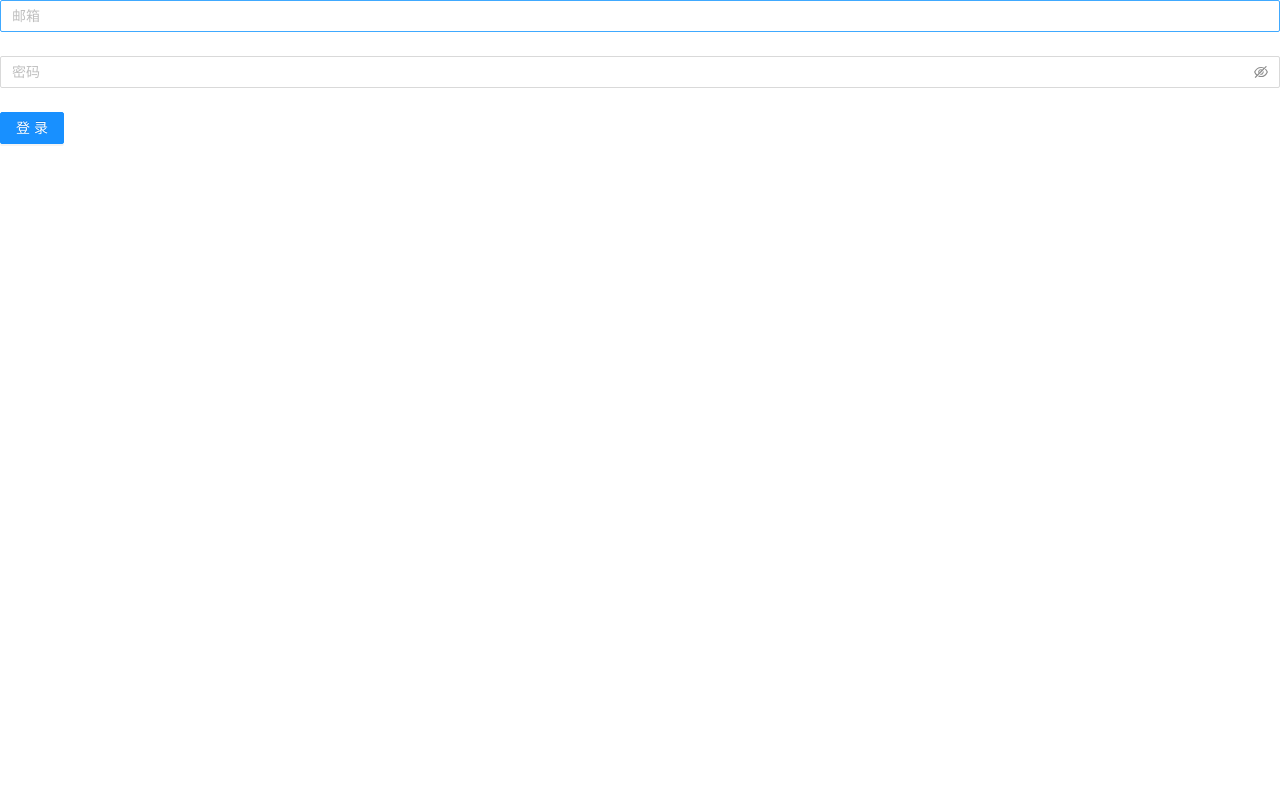
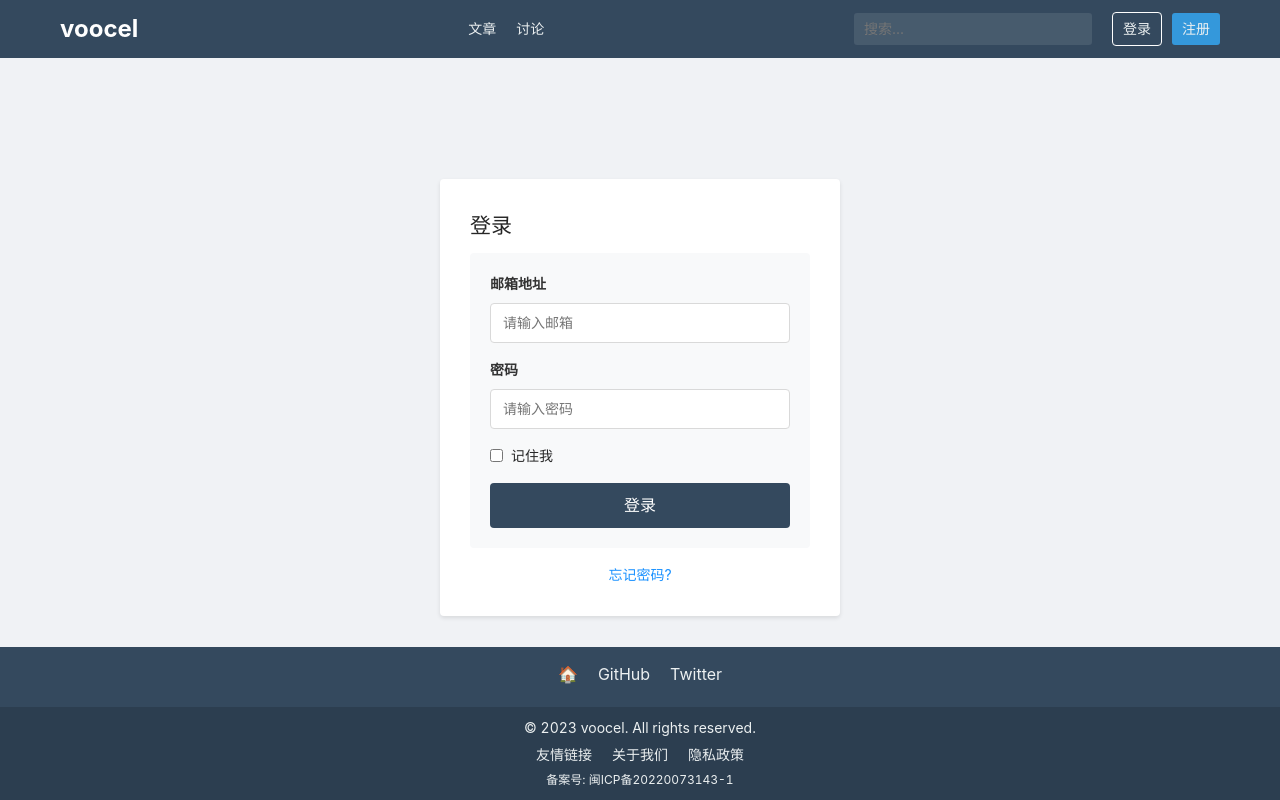
Before and after one commit to voocel/blog-react, a React (Create React App) app: page /login in a window 1280 px wide. Built offline with nearby package versions, Linux system fonts and the light colour scheme; no server answers.

Commit message:
feat:login and register

```diff
--- a/src/App.tsx
+++ b/src/App.tsx
@@ -1,15 +1,20 @@
 import React from 'react';
-import { BrowserRouter as Router } from 'react-router-dom';
-import { AuthProvider } from './contexts/AuthContext';
-import Routes from './Routes';
+import { BrowserRouter as Router, Route, Routes } from 'react-router-dom';
+import { AuthProvider } from './contexts/AuthContext'; // 确保路径正确
+import Home from './pages/blog/Home';
+import Login from './pages/auth/Login';
+import Register from './pages/auth/Register';
 
 const App: React.FC = () => {
   return (
     <AuthProvider>
       <Router>
-        <div className="App">
-          <Routes />
-        </div>
+        <Routes>
+          <Route path="/" element={<Home />} />
+          <Route path="/login" element={<Login />} />
+          <Route path="/register" element={<Register />} />
+          {/* 其他路由 */}
+        </Routes>
       </Router>
     </AuthProvider>
   );
--- a/src/components/common/Footer.tsx
+++ b/src/components/common/Footer.tsx
@@ -1,11 +1,33 @@
 import React from 'react';
+import { Link } from 'react-router-dom';
 import styles from '../../styles/Footer.module.css';
 
 const Footer: React.FC = () => {
   return (
     <footer className={styles.footer}>
-      <div className={styles.footerContent}>
-        <p>&copy; 2023 voocel. All rights reserved.</p>
+      <div className={styles.upperFooter}>
+        <div className={styles.footerContent}>
+          <div className={styles.socialLinks}>
+            <a href="/" aria-label="Home">🏠</a>
+            <a href="https://github.com/yourusername" target="_blank" rel="noopener noreferrer">GitHub</a>
+            <a href="https://twitter.com/yourusername" target="_blank" rel="noopener noreferrer">Twitter</a>
+          </div>
+        </div>
+      </div>
+      <div className={styles.lowerFooter}>
+        <div className={styles.footerContent}>
+          <div className={styles.copyright}>
+            © 2023 voocel. All rights reserved.
+          </div>
+          <div className={styles.links}>
+            <Link to="/">友情链接</Link>
+            <Link to="/">关于我们</Link>
+            <Link to="/">隐私政策</Link>
+          </div>
+          <div className={styles.icp}>
+            备案号: 闽ICP备20220073143-1
+          </div>
+        </div>
       </div>
     </footer>
   );
--- a/src/components/common/Header.tsx
+++ b/src/components/common/Header.tsx
@@ -5,21 +5,20 @@ import styles from '../../styles/Header.module.css';
 const Header: React.FC = () => {
   return (
     <header className={styles.header}>
-      <div className={styles.headerTop}>
-        <div className={styles.logo}>voocel</div>
-        <nav className={styles.nav}>
-          <Link to="/">文章</Link>
-          <Link to="/tags">标签</Link>
-          {/* 添加其他导航链接 */}
-        </nav>
-        <div className={styles.userActions}>
-          {/* 添加用户头像和操作按钮 */}
+      <nav className={styles.navbar}>
+        <div className={styles.navbarContent}>
+          <Link to="/" className={styles.logo}>voocel</Link>
+          <div className={styles.navLinks}>
+            <Link to="/articles">文章</Link>
+            <Link to="/tags">讨论</Link>
+          </div>
+          <div className={styles.userActions}>
+            <input type="search" placeholder="搜索..." className={styles.searchInput} />
+            <Link to="/login" className={styles.loginButton}>登录</Link>
+            <Link to="/register" className={styles.registerButton}>注册</Link>
+          </div>
         </div>
-      </div>
-      <div className={styles.headerBanner}>
-        <h2>Nothing is impossible.</h2>
-        <p>https://voocel.com</p>
-      </div>
+      </nav>
     </header>
   );
 };
--- a/src/contexts/AuthContext.tsx
+++ b/src/contexts/AuthContext.tsx
@@ -1,53 +1,45 @@
-import React, { createContext, useContext, useState, useEffect } from 'react';
+import React, { createContext, useContext, useState, ReactNode } from 'react';
 import { User } from '../types/user';
-import { login, register, logout, getCurrentUser } from '../services/auth';
+import { register as registerService } from '../services/auth';
 
 interface AuthContextType {
+  isAuthenticated: boolean;
   user: User | null;
-  loading: boolean;
   login: (email: string, password: string) => Promise<void>;
-  logout: () => Promise<void>;
-  register: (username: string, email: string, password: string) => Promise<void>;
+  logout: () => void;
+  register: (email: string, password: string, username: string) => Promise<void>;
 }
 
 const AuthContext = createContext<AuthContextType | undefined>(undefined);
 
-export const AuthProvider: React.FC<{ children: React.ReactNode }> = ({ children }) => {
+export const AuthProvider: React.FC<{ children: ReactNode }> = ({ children }) => {
+  const [isAuthenticated, setIsAuthenticated] = useState(false);
   const [user, setUser] = useState<User | null>(null);
-  const [loading, setLoading] = useState(true);
 
-  useEffect(() => {
-    const loadUser = async () => {
-      try {
-        const currentUser = await getCurrentUser();
-        setUser(currentUser);
-      } catch (error) {
-        console.error('Failed to load user:', error);
-      } finally {
-        setLoading(false);
-      }
-    };
-
-    loadUser();
-  }, []);
-
-  const handleLogin = async (email: string, password: string) => {
-    const loggedInUser = await login(email, password);
-    setUser(loggedInUser);
+  const login = async (email: string, password: string) => {
+    // 实现登录逻辑
+    setIsAuthenticated(true);
+    // 设置用户信息
   };
 
-  const handleLogout = async () => {
-    await logout();
+  const logout = () => {
+    setIsAuthenticated(false);
     setUser(null);
   };
 
-  const handleRegister = async (username: string, email: string, password: string) => {
-    const newUser = await register(username, email, password);
-    setUser(newUser);
+  const register = async (email: string, password: string, username: string) => {
+    try {
+      const newUser = await registerService(email, password, username);
+      setUser(newUser);
+      setIsAuthenticated(true);
+    } catch (error) {
+      console.error('注册失败:', error);
+      throw error;
+    }
   };
 
   return (
-    <AuthContext.Provider value={{ user, loading, login: handleLogin, logout: handleLogout, register: handleRegister }}>
+    <AuthContext.Provider value={{ isAuthenticated, user, login, logout, register }}>
       {children}
     </AuthContext.Provider>
   );
--- a/src/index.css
+++ b/src/index.css
@@ -1,14 +1,19 @@
 /* 在这里添加全局样式 */
 body {
   margin: 0;
-  font-family: -apple-system, BlinkMacSystemFont, 'Segoe UI', 'Roboto', 'Oxygen',
-    'Ubuntu', 'Cantarell', 'Fira Sans', 'Droid Sans', 'Helvetica Neue',
-    sans-serif;
-  -webkit-font-smoothing: antialiased;
-  -moz-osx-font-smoothing: grayscale;
+  padding: 0;
+  min-height: 100vh;
+  display: flex;
+  flex-direction: column;
 }
 
 code {
   font-family: source-code-pro, Menlo, Monaco, Consolas, 'Courier New',
     monospace;
 }
+
+#root {
+  flex: 1;
+  display: flex;
+  flex-direction: column;
+}
--- a/src/pages/auth/Login.tsx
+++ b/src/pages/auth/Login.tsx
@@ -1,40 +1,74 @@
 import React, { useState } from 'react';
-import { Form, Input, Button, message } from 'antd';
-import { useNavigate } from 'react-router-dom';
 import { useAuth } from '../../contexts/AuthContext';
+import styles from '../../styles/Auth.module.css';
+import { Link } from 'react-router-dom';
+import Header from '../../components/common/Header';
+import Footer from '../../components/common/Footer';
 
 const Login: React.FC = () => {
-  const navigate = useNavigate();
+  const [email, setEmail] = useState('');
+  const [password, setPassword] = useState('');
+  const [rememberMe, setRememberMe] = useState(false);
   const { login } = useAuth();
-  const [loading, setLoading] = useState(false);
 
-  const onFinish = async (values: { email: string; password: string }) => {
-    setLoading(true);
+  const handleSubmit = async (e: React.FormEvent) => {
+    e.preventDefault();
     try {
-      await login(values.email, values.password);
-      message.success('登录成功');
-      navigate('/admin');
+      await login(email, password);
+      // 登录成功后的处理，比如重定向到首页
     } catch (error) {
-      message.error('登录失败');
-    } finally {
-      setLoading(false);
+      console.error('登录失败:', error);
+      // 处理登录失败的情况
     }
   };
 
   return (
-    <Form onFinish={onFinish}>
-      <Form.Item name="email" rules={[{ required: true, message: '请输入邮箱' }]}>
-        <Input placeholder="邮箱" />
-      </Form.Item>
-      <Form.Item name="password" rules={[{ required: true, message: '请输入密码' }]}>
-        <Input.Password placeholder="密码" />
-      </Form.Item>
-      <Form.Item>
-        <Button type="primary" htmlType="submit" loading={loading}>
-          登录
-        </Button>
-      </Form.Item>
-    </Form>
+    <>
+      <Header />
+      <div className={styles.authWrapper}>
+        <div className={styles.authContainer}>
+          <h2>登录</h2>
+          <form onSubmit={handleSubmit} className={styles.authForm}>
+            <div className={styles.inputGroup}>
+              <label htmlFor="email">邮箱地址</label>
+              <input
+                id="email"
+                type="email"
+                value={email}
+                onChange={(e) => setEmail(e.target.value)}
+                placeholder="请输入邮箱"
+                required
+              />
+            </div>
+            <div className={styles.inputGroup}>
+              <label htmlFor="password">密码</label>
+              <input
+                id="password"
+                type="password"
+                value={password}
+                onChange={(e) => setPassword(e.target.value)}
+                placeholder="请输入密码"
+                required
+              />
+            </div>
+            <div className={styles.rememberMe}>
+              <input
+                type="checkbox"
+                id="rememberMe"
+                checked={rememberMe}
+                onChange={(e) => setRememberMe(e.target.checked)}
+              />
+              <label htmlFor="rememberMe">记住我</label>
+            </div>
+            <button type="submit" className={styles.submitButton}>登录</button>
+          </form>
+          <div className={styles.forgotPassword}>
+            <Link to="/forgot-password">忘记密码?</Link>
+          </div>
+        </div>
+      </div>
+      <Footer />
+    </>
   );
 };
 
--- a/src/pages/auth/Register.tsx
+++ b/src/pages/auth/Register.tsx
@@ -1,43 +1,93 @@
 import React, { useState } from 'react';
-import { Form, Input, Button, message } from 'antd';
-import { useNavigate } from 'react-router-dom';
 import { useAuth } from '../../contexts/AuthContext';
+import styles from '../../styles/Auth.module.css';
+import { Link, useNavigate } from 'react-router-dom';
+import Header from '../../components/common/Header';
+import Footer from '../../components/common/Footer';
 
 const Register: React.FC = () => {
+  const [username, setUsername] = useState('');
+  const [email, setEmail] = useState('');
+  const [password, setPassword] = useState('');
+  const [confirmPassword, setConfirmPassword] = useState('');
+  const { register } = useAuth();
   const navigate = useNavigate();
-  const { register } = useAuth();
-  const [loading, setLoading] = useState(false);
 
-  const onFinish = async (values: { username: string; email: string; password: string }) => {
-    setLoading(true);
+  const handleSubmit = async (e: React.FormEvent) => {
+    e.preventDefault();
+    if (password !== confirmPassword) {
+      alert('密码不匹配');
+      return;
+    }
     try {
-      await register(values.username, values.email, values.password);
-      message.success('注册成功');
-      navigate('/login');
+      await register(email, password, username);
+      navigate('/'); // 注册成功后重定向到首页
     } catch (error) {
-      message.error('注册失败');
-    } finally {
-      setLoading(false);
+      console.error('注册失败:', error);
+      // 处理注册失败的情况
     }
   };
 
   return (
-    <Form onFinish={onFinish}>
-      <Form.Item name="username" rules={[{ required: true, message: '请输入用户名' }]} >
-        <Input placeholder="用户名" />
-      </Form.Item>
-      <Form.Item name="email" rules={[{ required: true, message: '请输入邮箱' }]} >
-        <Input placeholder="邮箱" />
-      </Form.Item>
-      <Form.Item name="password" rules={[{ required: true, message: '请输入密码' }]} >
-        <Input.Password placeholder="密码" />
-      </Form.Item>
-      <Form.Item>
-        <Button type="primary" htmlType="submit" loading={loading}>
-          注册
-        </Button>
-      </Form.Item>
-    </Form>
+    <>
+      <Header />
+      <div className={styles.authWrapper}>
+        <div className={styles.authContainer}>
+          <h2 className={styles.authTitle}>注册</h2>
+          <form onSubmit={handleSubmit} className={styles.authForm}>
+            <div className={styles.inputGroup}>
+              <label htmlFor="username">用户名</label>
+              <input
+                id="username"
+                type="text"
+                value={username}
+                onChange={(e) => setUsername(e.target.value)}
+                placeholder="请输入用户名"
+                required
+              />
+            </div>
+            <div className={styles.inputGroup}>
+              <label htmlFor="email">邮箱地址</label>
+              <input
+                id="email"
+                type="email"
+                value={email}
+                onChange={(e) => setEmail(e.target.value)}
+                placeholder="请输入邮箱"
+                required
+              />
+            </div>
+            <div className={styles.inputGroup}>
+              <label htmlFor="password">密码</label>
+              <input
+                id="password"
+                type="password"
+                value={password}
+                onChange={(e) => setPassword(e.target.value)}
+                placeholder="请输入密码"
+                required
+              />
+            </div>
+            <div className={styles.inputGroup}>
+              <label htmlFor="confirmPassword">确认密码</label>
+              <input
+                id="confirmPassword"
+                type="password"
+                value={confirmPassword}
+                onChange={(e) => setConfirmPassword(e.target.value)}
+                placeholder="请再次输入密码"
+                required
+              />
+            </div>
+            <button type="submit" className={styles.submitButton}>注册</button>
+          </form>
+          <div className={styles.switchAuth}>
+            您已有账号？ <Link to="/login">点击登录</Link>
+          </div>
+        </div>
+      </div>
+      <Footer />
+    </>
   );
 };
 
--- a/src/styles/Auth.module.css
+++ b/src/styles/Auth.module.css
@@ -1,69 +1,109 @@
 /* src/styles/Auth.module.css */
-.authContainer {
+.authWrapper {
   display: flex;
   justify-content: center;
   align-items: center;
-  height: 100vh;
+  min-height: calc(100vh - 120px);
   background-color: #f0f2f5;
+  padding: 40px 0;
 }
 
-.authForm {
-  background: white;
-  padding: 2rem;
-  border-radius: 8px;
-  box-shadow: 0 4px 6px rgba(0, 0, 0, 0.1);
-  width: 100%;
-  max-width: 400px;
+.authContainer {
+  width: 400px;
+  padding: 30px;
+  background-color: #ffffff;
+  border-radius: 4px;
+  box-shadow: 0 2px 4px rgba(0, 0, 0, 0.1);
 }
 
 .authTitle {
   text-align: center;
-  color: #1890ff;
-  margin-bottom: 1.5rem;
+  margin-bottom: 24px;
+  color: #333;
+  font-size: 24px;
+  font-weight: bold;
 }
 
-.formGroup {
-  margin-bottom: 1rem;
+.authForm {
+  background-color: #f8f9fa;
+  padding: 20px;
+  border-radius: 4px;
 }
 
-.label {
-  display: block;
-  margin-bottom: 0.5rem;
-  color: #333;
+.inputGroup {
+  margin-bottom: 16px;
 }
 
-.input {
+.inputGroup label {
+  display: block;
+  margin-bottom: 8px;
+  color: #333;
+  font-size: 14px;
+  font-weight: bold;
+}
+
+.inputGroup input {
   width: 100%;
-  padding: 0.5rem;
+  padding: 8px 12px;
   border: 1px solid #d9d9d9;
   border-radius: 4px;
-  font-size: 1rem;
+  font-size: 14px;
 }
 
-.input:focus {
-  outline: none;
-  border-color: #1890ff;
-  box-shadow: 0 0 0 2px rgba(24, 144, 255, 0.2);
+.rememberMe {
+  display: flex;
+  align-items: center;
+  margin-bottom: 16px;
+}
+
+.rememberMe input {
+  margin-right: 8px;
 }
 
 .submitButton {
   width: 100%;
-  padding: 0.5rem;
-  background-color: #1890ff;
+  background-color: #34495e;
   color: white;
+  padding: 10px 16px;
   border: none;
   border-radius: 4px;
-  font-size: 1rem;
+  font-size: 16px;
   cursor: pointer;
   transition: background-color 0.3s;
 }
 
 .submitButton:hover {
-  background-color: #40a9ff;
+  background-color: #2c3e50;
 }
 
-.error {
-  color: #ff4d4f;
-  margin-bottom: 1rem;
+.forgotPassword {
   text-align: center;
+  margin-top: 16px;
 }
+
+.forgotPassword a {
+  color: #1890ff;
+  text-decoration: none;
+  font-size: 14px;
+}
+
+.forgotPassword a:hover {
+  text-decoration: underline;
+}
+
+/* 在现有样式的末尾添加以下内容 */
+
+.switchAuth {
+  text-align: center;
+  margin-top: 16px;
+  font-size: 14px;
+}
+
+.switchAuth a {
+  color: #1890ff;
+  text-decoration: none;
+}
+
+.switchAuth a:hover {
+  text-decoration: underline;
+}
--- a/src/styles/Blog.module.css
+++ b/src/styles/Blog.module.css
@@ -105,9 +105,9 @@
 
 .main {
   flex: 1;
-  padding: 20px;
   max-width: 1200px;
   margin: 0 auto;
+  padding: 20px;
   width: 100%;
 }
 
--- a/src/styles/Footer.module.css
+++ b/src/styles/Footer.module.css
@@ -1,39 +1,62 @@
 /* src/styles/Footer.module.css */
 .footer {
-  background-color: #2d3748;
-  color: white;
-  padding: 20px 0;
-  margin-top: auto; /* 这会将 footer 推到页面底部 */
+  position: fixed;
+  bottom: 0;
+  left: 0;
+  right: 0;
+  background-color: #34495e;
+  color: #ecf0f1;
+}
+
+.upperFooter {
+  padding: 15px 0;
+  background-color: #34495e;
+}
+
+.lowerFooter {
+  padding: 10px 0;
+  background-color: #2c3e50;
 }
 
 .footerContent {
   max-width: 1200px;
   margin: 0 auto;
-  text-align: center;
+  display: flex;
+  justify-content: center;
+  align-items: center;
+  flex-direction: column;
   padding: 0 20px;
 }
 
-.container {
-  max-width: 1200px;
-  margin: 0 auto;
-  display: flex;
-  justify-content: space-between;
-  align-items: center;
+.socialLinks {
+  margin-bottom: 5px;
+}
+
+.socialLinks a {
+  color: #ecf0f1;
+  margin: 0 10px;
+  text-decoration: none;
+  font-size: 16px;
 }
 
 .copyright {
-  font-size: 0.9rem;
+  font-size: 14px;
+  margin-bottom: 5px;
+}
+
+.icp {
+  font-size: 12px;
 }
 
 .links {
-  display: flex;
-  gap: 20px;
+  margin-bottom: 5px;
 }
 
 .links a {
-  color: white;
+  color: #ecf0f1;
   text-decoration: none;
-  font-size: 0.9rem;
+  margin: 0 10px;
+  font-size: 14px;
 }
 
 .links a:hover {
--- a/src/styles/Header.module.css
+++ b/src/styles/Header.module.css
@@ -1,8 +1,6 @@
 /* src/styles/Header.module.css */
 .header {
-  background: linear-gradient(to bottom, #4a5568, #2d3748);
-  color: white;
-  padding: 20px 0;
+  background-color: #34495e;
 }
 
 .headerTop {
@@ -119,3 +117,77 @@
   font-size: 18px;
   opacity: 0.8;
 }
+
+.navbar {
+  padding: 10px 0;
+}
+
+.navbarContent {
+  display: flex;
+  justify-content: space-between;
+  align-items: center;
+  max-width: 1200px;
+  margin: 0 auto;
+  padding: 0 20px;
+}
+
+.logo {
+  color: white;
+  font-size: 1.5rem;
+  font-weight: bold;
+  text-decoration: none;
+}
+
+.navLinks a {
+  color: #ecf0f1;
+  margin-left: 20px;
+  text-decoration: none;
+  transition: color 0.3s ease;
+}
+
+.navLinks a:hover {
+  color: #3498db;
+}
+
+.userActions {
+  display: flex;
+  align-items: center;
+}
+
+.searchInput {
+  padding: 5px 10px;
+  margin-right: 10px;
+  border: none;
+  border-radius: 3px;
+  background-color: rgba(236, 240, 241, 0.1);
+  color: #ecf0f1;
+}
+
+.loginButton, .registerButton {
+  color: #ecf0f1;
+  text-decoration: none;
+  padding: 5px 10px;
+  margin-left: 10px;
+}
+
+.registerButton {
+  background-color: #3498db;
+  border-radius: 3px;
+}
+
+.jumbotron {
+  background-color: #2c3e50;
+  color: white;
+  text-align: center;
+  padding: 50px 0;
+}
+
+.jumbotron h2 {
+  font-size: 2.5rem;
+  margin-bottom: 10px;
+}
+
+.jumbotron p {
+  font-size: 1.2rem;
+  opacity: 0.8;
+}
```
Also changed, not shown: src/services/auth.ts (+20 -3 lines).
